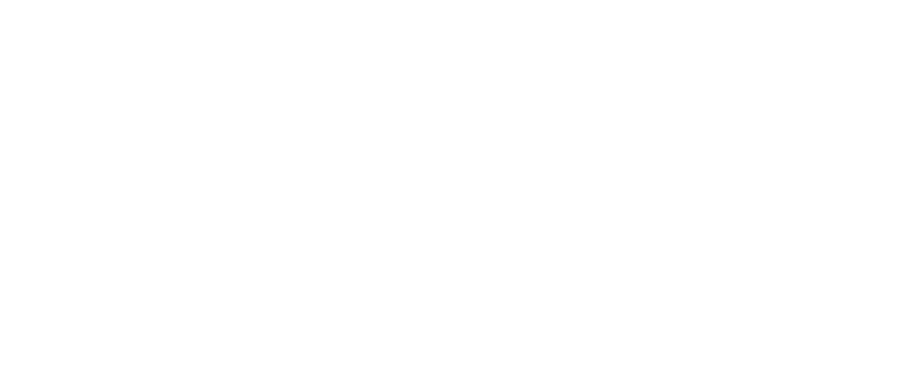
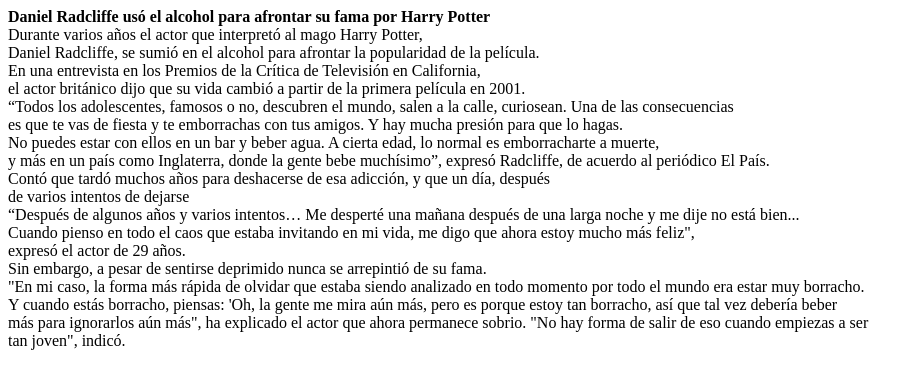
Before and after one commit to LissetteAcv2/Laboratorio, a plain HTML site: page idex.html in a window 1280 px wide. Shown: the whole page, without its empty margins (0-924 px from the left). Drawn offline with Linux system fonts and the light colour scheme.

Commit message:
Add files via upload

```diff
--- a/idex.html
+++ b/idex.html
@@ -7,10 +7,43 @@
     <title>Document</title>
 </head>
 <body>
-   <Header></Header>
-  <Article></Article>
-  <section></section>
-<section></section>
-<footer></footer>
+   <Header>
+       <b> Daniel Radcliffe usó el alcohol para afrontar su fama por Harry Potter
+        </Header></b>
+
+  <Article>
+  <section>
+    Durante varios años el actor que interpretó al mago Harry Potter, <br>
+    Daniel Radcliffe, se sumió en el alcohol para afrontar la popularidad de la película.
+  </section>
+<section>
+    En una entrevista en los Premios de la Crítica de Televisión en California,<br>
+    el actor británico dijo que su vida cambió a partir de la primera película en 2001.
+</section>
+<section>
+    “Todos los adolescentes, famosos o no, descubren el mundo, salen a la calle, curiosean. Una de las consecuencias <br>
+    es que te vas de fiesta y te emborrachas con tus amigos. Y hay mucha presión para que lo hagas. <br>
+    No puedes estar con ellos en un bar y beber agua. A cierta edad, lo normal es emborracharte a muerte, <br>
+    y más en un país como Inglaterra, donde la gente bebe muchísimo”, expresó Radcliffe, de acuerdo al periódico El País.
+</section>
+<section>
+        Contó que tardó muchos años para deshacerse de esa adicción, y que un día, después <br>
+        de varios intentos de dejarse
+</section>
+<section>
+        “Después de algunos años y varios intentos… Me desperté una mañana después de una larga noche y me dije no está bien... <br>
+        Cuando pienso en todo el caos que estaba invitando en mi vida, me digo que ahora estoy mucho más feliz", <br>
+        expresó el actor de 29 años.
+</section>
+<section>
+        Sin embargo, a pesar de sentirse deprimido nunca se arrepintió de su fama. <br>
+
+        "En mi caso, la forma más rápida de olvidar que estaba siendo analizado en todo momento por todo el mundo era estar muy borracho. <br>
+        Y cuando estás borracho, piensas: 'Oh, la gente me mira aún más, pero es porque estoy tan borracho, así que tal vez debería beber <br>
+        más para ignorarlos aún más", ha explicado el actor que ahora permanece sobrio. "No hay forma de salir de eso cuando empiezas a ser <br>
+        tan joven", indicó.
+</section>
+
+</article>
 </body>
 </html>
```
